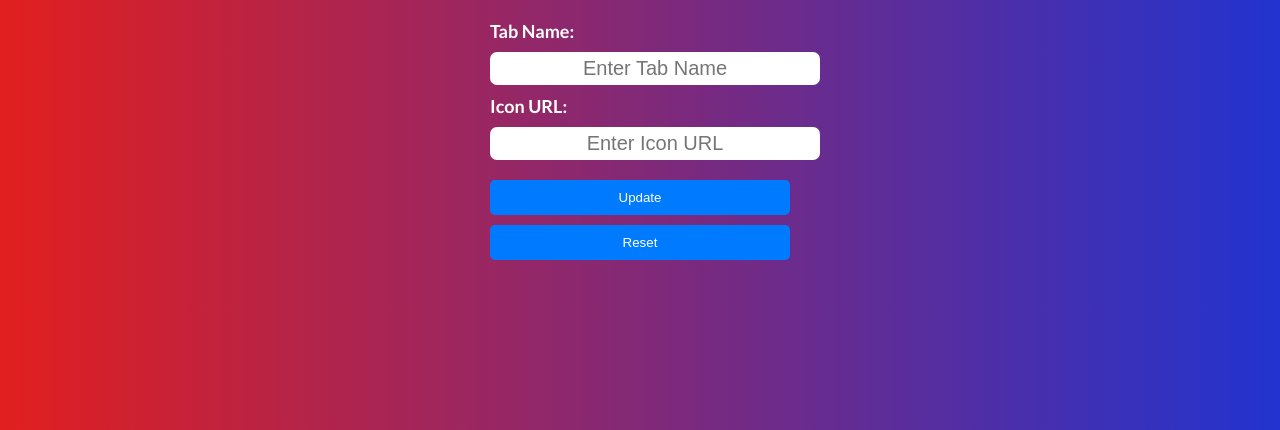
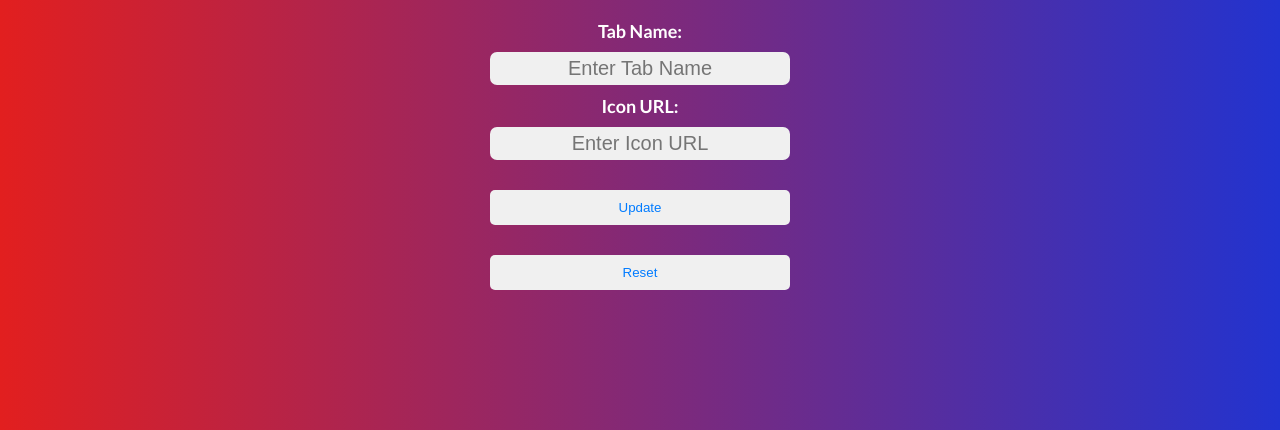
Before and after one commit to gamachikin/GamesAndStuff, a website: page static/settings.html in a window 1280 px wide. Shown: the part 203-633 px from the top of the page. Drawn offline with Linux system fonts and the light colour scheme.

Commit message:
Update settings.html

```diff
--- a/static/settings.html
+++ b/static/settings.html
@@ -48,27 +48,28 @@
 label {
     display: block;
     margin-bottom: 5px;
-    text-align: left;
+    text-align: center;
 }
 
-input[type="text"] {
+input[type="text"], button {
     width: 100%;
     margin-bottom: 10px;
+    box-sizing: border-box;
+    text-align: center;
+    background-color: #f0f0f0; /* Same color as text boxes */
 }
 
 button {
-    width: 100%;
     padding: 10px;
-    background-color: #007bff;
-    color: #fff;
+    color: #007bff; /* Text color */
     border: none;
     border-radius: 5px;
     cursor: pointer;
-    margin-top: 10px;
+    margin-top: 20px; /* Increased margin-top */
 }
 
 button:hover {
-    background-color: #0056b3;
+    background-color: #cce5ff; /* Hover color */
 }
 
 </style>
```
